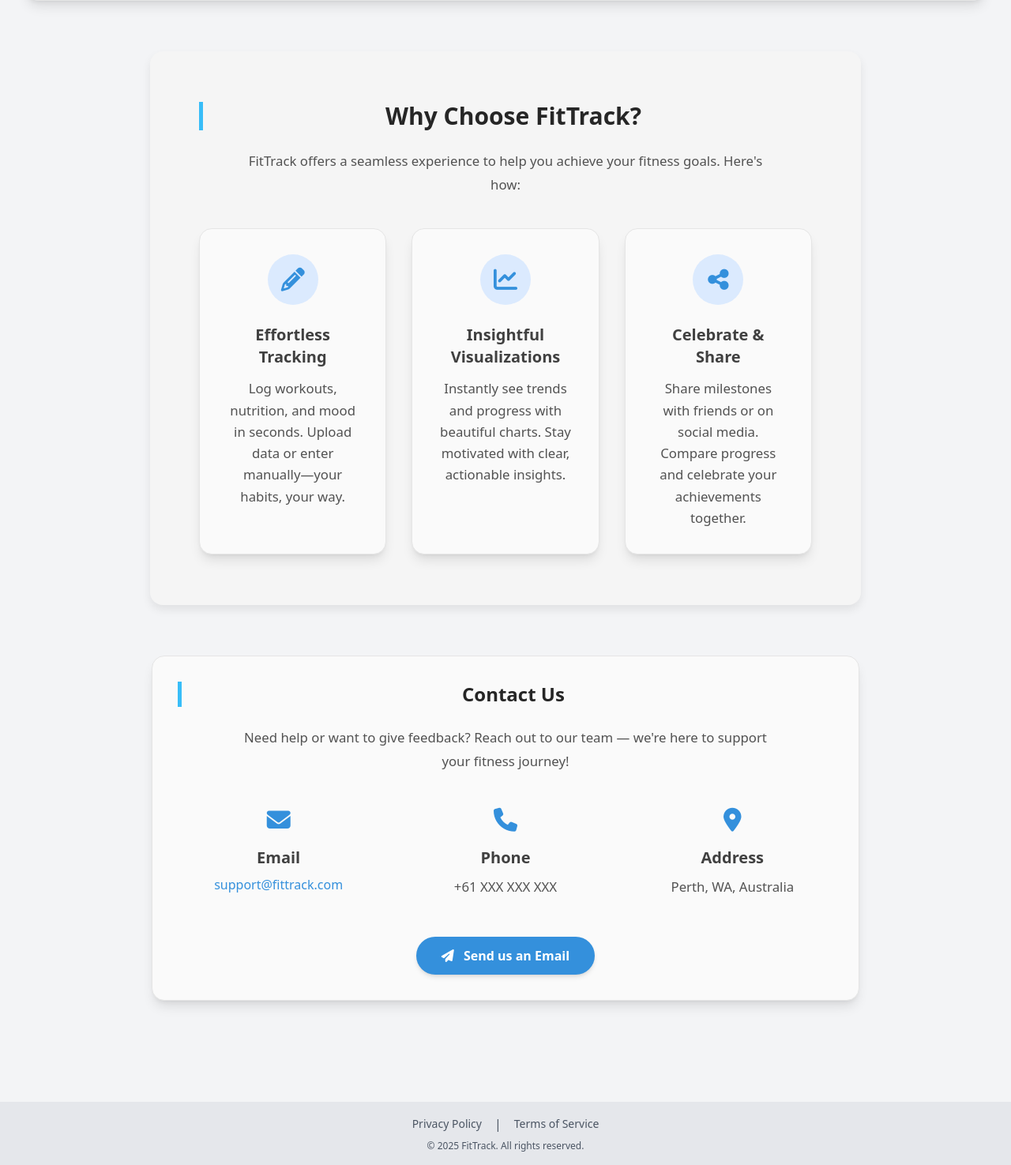
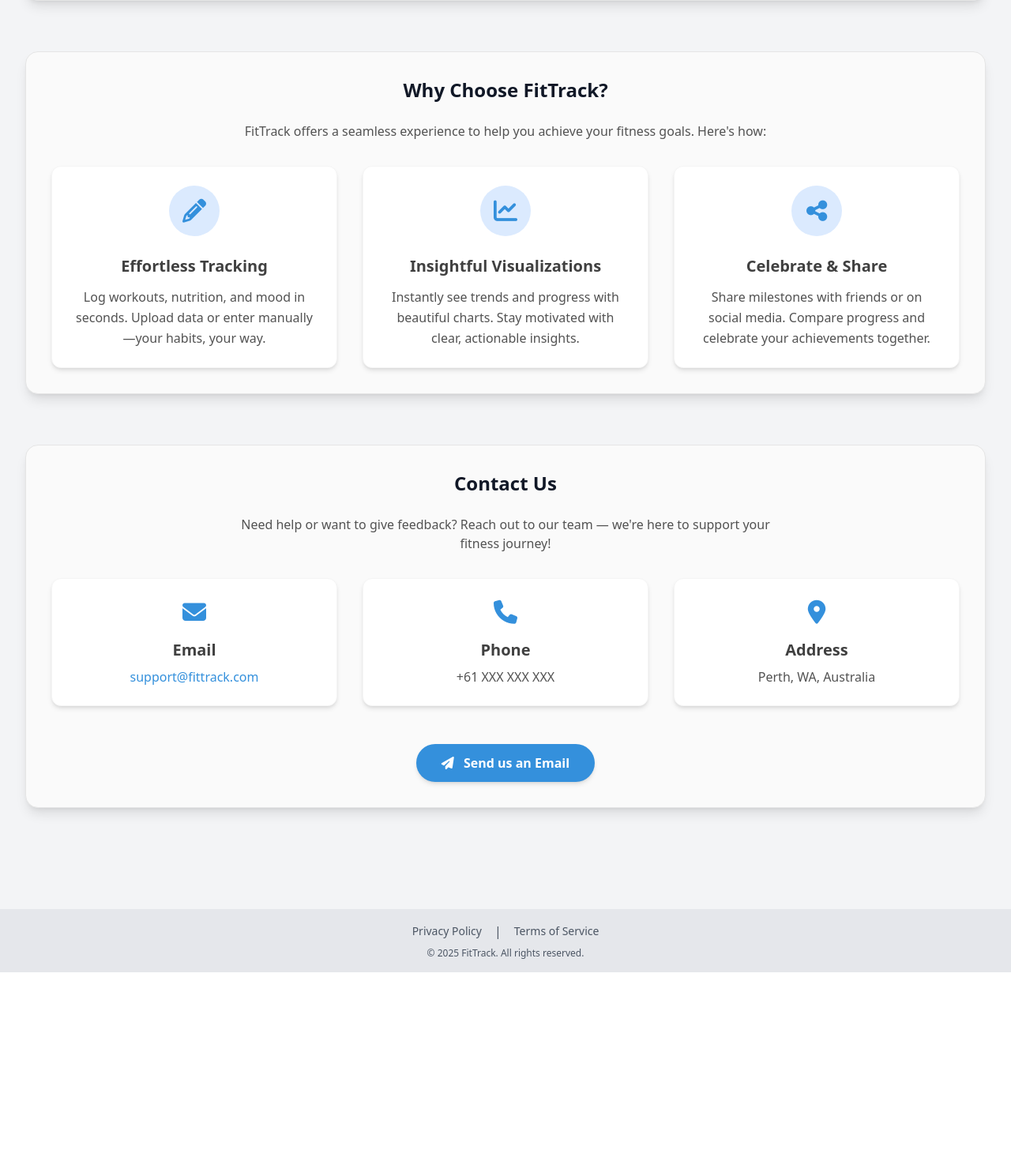
Before and after one commit to KunyangS/fittrack-webapp, a Flask app: page / in a window 1280 px wide. Shown: the part 2813-4288 px from the top of the page at 79% size. After the commit the page ends 4044 px from the top, so only its background shows below. Run offline with Flask 3, Linux system fonts and the light colour scheme; some libraries are stand-ins or nearby versions.

Commit message:
Refactor Why Choose FitTrack and Contact sections in index.html; update layout to match card design style, enhance accessibility, and improve content presentation for better user engagement.

```diff
--- a/templates/index.html
+++ b/templates/index.html
@@ -240,19 +240,19 @@
     </div>
   </div>
 
-  <!-- Why Choose FitTrack Section -->
-  <section id="why-choose" class="py-16 bg-neutral-100 dark:bg-neutral-800/50 rounded-2xl mt-8 mb-16" aria-labelledby="why-heading">
-    <div class="max-w-7xl mx-auto px-4 sm:px-6 lg:px-8">
-      <h2 id="why-heading" class="text-3xl font-heading font-bold mb-6 text-center text-neutral-800 dark:text-neutral-100">
+  <!-- Why Choose FitTrack Section - Updated to match card design -->
+  <div class="grid grid-cols-1 gap-6 lg:gap-8 my-16">
+    <div class="bg-neutral-50 dark:bg-neutral-800 p-6 sm:p-8 rounded-2xl shadow-lg border border-neutral-200 dark:border-neutral-700">
+      <h2 class="text-2xl font-heading font-semibold mb-6 text-primary-dark dark:text-primary-light text-center">
         Why Choose FitTrack?
       </h2>
-      <p class="text-center text-neutral-600 dark:text-neutral-400 mb-10 max-w-2xl mx-auto font-sans">
+      <p class="text-center text-neutral-600 dark:text-neutral-400 mb-8 max-w-2xl mx-auto font-sans">
           FitTrack offers a seamless experience to help you achieve your fitness goals. Here's how:
       </p>
 
       <div class="grid grid-cols-1 md:grid-cols-3 gap-6 lg:gap-8">
         <!-- Card 1: Effortless Tracking -->
-        <div class="bg-neutral-50 dark:bg-neutral-800 p-6 sm:p-8 rounded-2xl shadow-lg border border-neutral-200 dark:border-neutral-700 flex flex-col items-center text-center">
+        <div class="bg-white dark:bg-neutral-700 p-6 rounded-xl shadow-md border border-neutral-100 dark:border-neutral-600 flex flex-col items-center text-center">
           <div class="flex items-center justify-center w-16 h-16 mb-6 rounded-full bg-blue-100 dark:bg-blue-900/30 text-primary dark:text-primary-light">
             <i class="fas fa-pencil-alt text-3xl" aria-hidden="true"></i>
           </div>
@@ -265,7 +265,7 @@
         </div>
 
         <!-- Card 2: Insightful Visualizations -->
-        <div class="bg-neutral-50 dark:bg-neutral-800 p-6 sm:p-8 rounded-2xl shadow-lg border border-neutral-200 dark:border-neutral-700 flex flex-col items-center text-center">
+        <div class="bg-white dark:bg-neutral-700 p-6 rounded-xl shadow-md border border-neutral-100 dark:border-neutral-600 flex flex-col items-center text-center">
           <div class="flex items-center justify-center w-16 h-16 mb-6 rounded-full bg-blue-100 dark:bg-blue-900/30 text-primary dark:text-primary-light">
             <i class="fas fa-chart-line text-3xl" aria-hidden="true"></i>
           </div>
@@ -278,7 +278,7 @@
         </div>
 
         <!-- Card 3: Celebrate & Share -->
-        <div class="bg-neutral-50 dark:bg-neutral-800 p-6 sm:p-8 rounded-2xl shadow-lg border border-neutral-200 dark:border-neutral-700 flex flex-col items-center text-center">
+        <div class="bg-white dark:bg-neutral-700 p-6 rounded-xl shadow-md border border-neutral-100 dark:border-neutral-600 flex flex-col items-center text-center">
           <div class="flex items-center justify-center w-16 h-16 mb-6 rounded-full bg-blue-100 dark:bg-blue-900/30 text-primary dark:text-primary-light">
             <i class="fas fa-share-alt text-3xl" aria-hidden="true"></i>
           </div>
@@ -291,20 +291,21 @@
         </div>
       </div>
     </div>
-  </section>
+  </div>
 
   <!-- Contact Section -->
-  <section id="contact" class="my-16 max-w-4xl mx-auto bg-neutral-50 dark:bg-neutral-800 p-6 sm:p-8 rounded-2xl shadow-lg border border-neutral-200 dark:border-neutral-700" aria-labelledby="contact-heading">
-    <h2 id="contact-heading" class="text-2xl font-heading font-semibold mb-6 text-center text-neutral-800 dark:text-neutral-100">
+  <div class="grid grid-cols-1 gap-6 lg:gap-8 my-16">
+    <div class="bg-neutral-50 dark:bg-neutral-800 p-6 sm:p-8 rounded-2xl shadow-lg border border-neutral-200 dark:border-neutral-700">
+      <h2 class="text-2xl font-heading font-semibold mb-6 text-primary-dark dark:text-primary-light text-center">
         Contact Us
       </h2>
-    <p class="text-center text-neutral-600 dark:text-neutral-400 mb-10 max-w-2xl mx-auto font-sans">
+      <p class="text-center text-neutral-600 dark:text-neutral-400 mb-8 max-w-2xl mx-auto font-sans">
         Need help or want to give feedback? Reach out to our team — we're here to support your fitness journey!
       </p>
 
       <div class="grid grid-cols-1 sm:grid-cols-3 gap-8 mb-12">
         <!-- Contact Item 1: Email -->
-      <div class="text-center">
+        <div class="bg-white dark:bg-neutral-700 p-6 rounded-xl shadow-md border border-neutral-100 dark:border-neutral-600 flex flex-col items-center text-center">
           <div class="flex justify-center mb-4">
             <i class="fas fa-envelope text-3xl text-primary dark:text-primary-light" aria-hidden="true"></i>
           </div>
@@ -315,7 +316,7 @@
         </div>
 
         <!-- Contact Item 2: Phone -->
-      <div class="text-center">
+        <div class="bg-white dark:bg-neutral-700 p-6 rounded-xl shadow-md border border-neutral-100 dark:border-neutral-600 flex flex-col items-center text-center">
           <div class="flex justify-center mb-4">
             <i class="fas fa-phone text-3xl text-primary dark:text-primary-light" aria-hidden="true"></i>
           </div>
@@ -326,7 +327,7 @@
         </div>
 
         <!-- Contact Item 3: Address -->
-      <div class="text-center">
+        <div class="bg-white dark:bg-neutral-700 p-6 rounded-xl shadow-md border border-neutral-100 dark:border-neutral-600 flex flex-col items-center text-center">
           <div class="flex justify-center mb-4">
             <i class="fas fa-map-marker-alt text-3xl text-primary dark:text-primary-light" aria-hidden="true"></i>
           </div>
@@ -343,7 +344,8 @@
           <i class="fas fa-paper-plane mr-2" aria-hidden="true"></i> Send us an Email
         </a>
       </div>
-  </section>
+    </div>
+  </div>
 </div>
 
 <!-- Back to Top Button with improved accessibility -->
```
Lines whose indentation alone changed are shown as unchanged.
